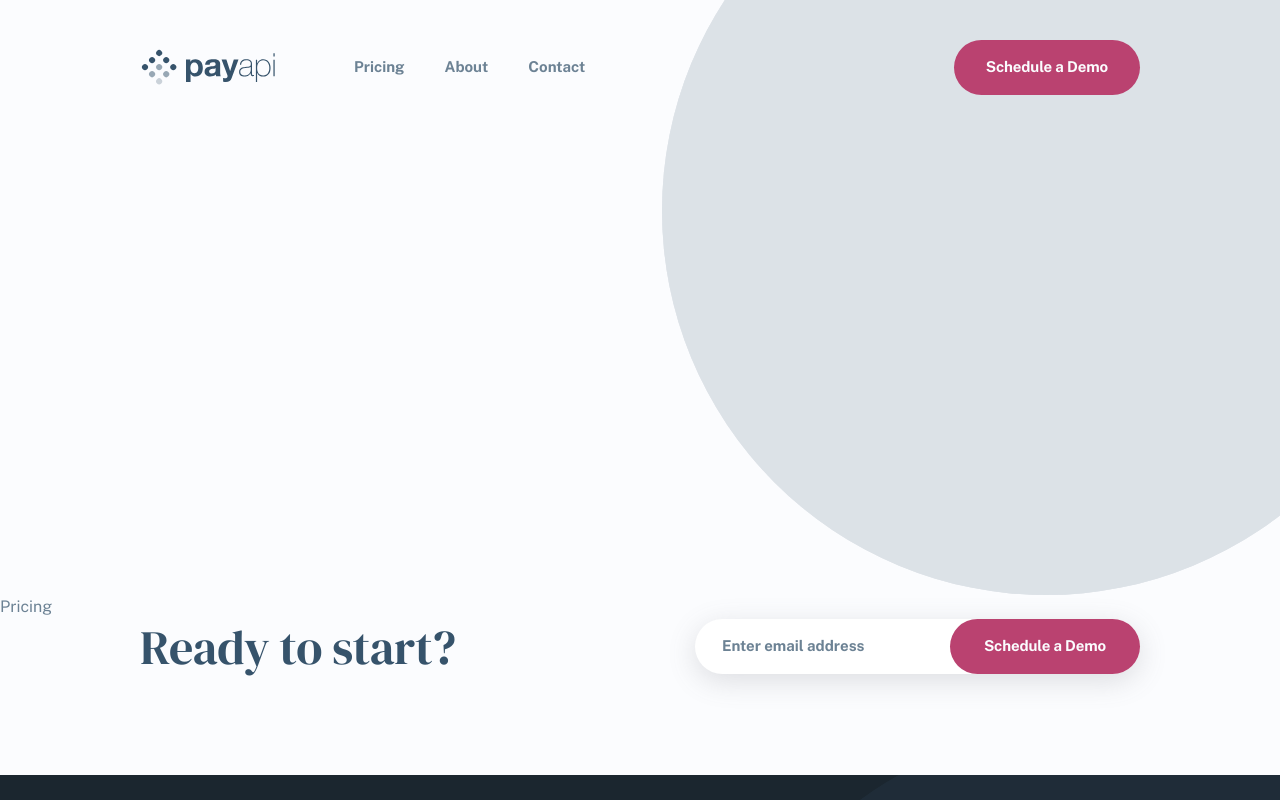
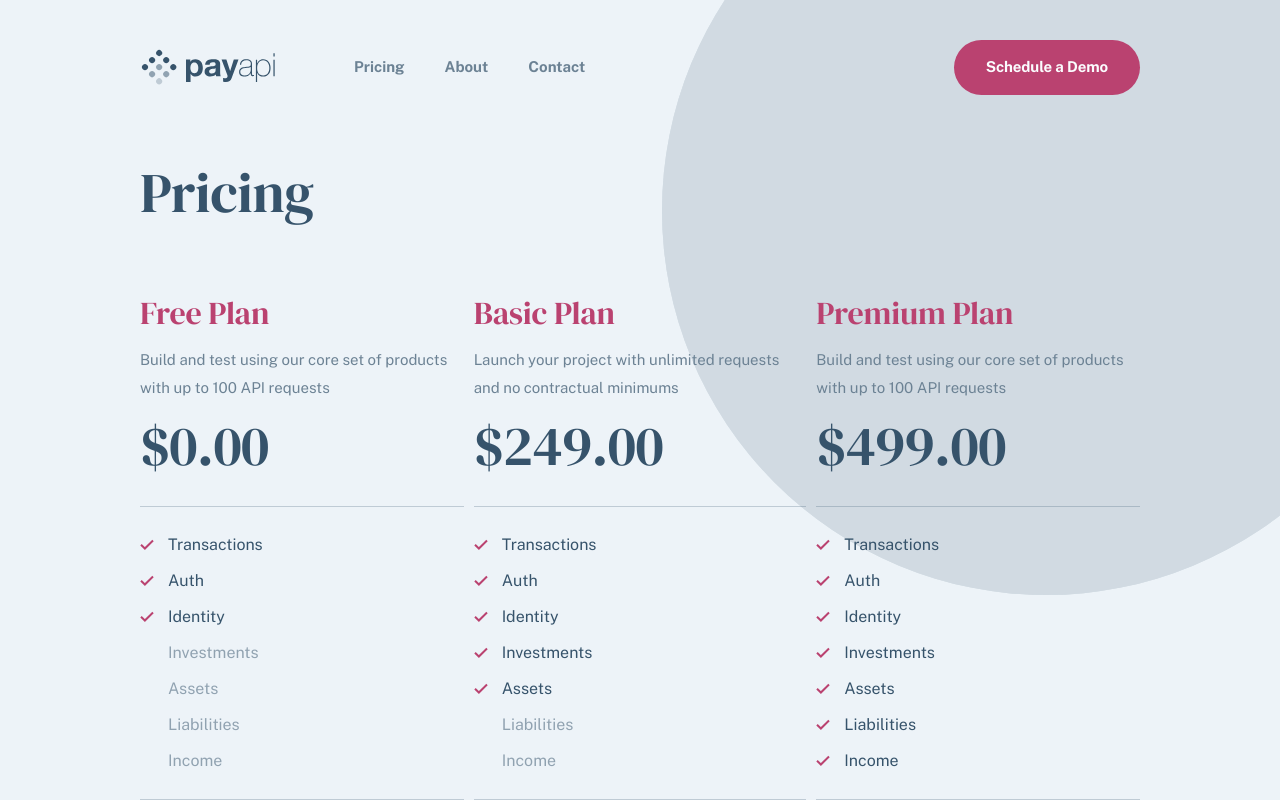
Before and after one commit to thusmiley/payapi, a React (Vite) app: page /pricing in a window 1280 px wide. Shown: the top 800 px of the page. Built offline with nearby package versions, Linux system fonts and the light colour scheme.

Commit message:
add pricing page

```diff
--- a/src/components/CTA.jsx
+++ b/src/components/CTA.jsx
@@ -25,7 +25,7 @@ const CTA = () => {
             value={email}
             onChange={handleEmailChange}
             required
-            className="bg-white rounded-full py-4 pl-[27px] w-[100%] boxShadow font-bold text-darkBlue placeholder:text-lightBlue placeholder:text-[15px] text-[15px] outline-none"
+            className="bg-white rounded-full py-4 pl-[27px] w-[100%] boxShadow font-bold text-darkBlue placeholder:text-lightBlue/50 placeholder:text-[15px] text-[15px] outline-none"
           />
           <button className="cta ctaPink w-[100%] mt-4 mb-6 md:my-0 md:absolute md:w-[190px] md:right-0">Schedule a Demo</button>
         </form>
--- a/src/components/home/Hero.jsx
+++ b/src/components/home/Hero.jsx
@@ -29,7 +29,7 @@ const Hero = () => {
               value={email}
               onChange={handleEmailChange}
               required
-              className="bg-white rounded-full py-4 pl-[27px] w-[100%] boxShadow font-bold text-darkBlue placeholder:text-lightBlue placeholder:text-[15px] text-[15px] outline-none"
+              className="bg-white rounded-full py-4 pl-[27px] w-[100%] boxShadow font-bold text-darkBlue placeholder:text-lightBlue/50 placeholder:text-[15px] text-[15px] outline-none"
             />
             <button className="cta ctaPink w-[100%] mt-4 mb-6 md:my-0 md:absolute md:w-[190px] md:right-0">Schedule a Demo</button>
           </form>
--- a/src/index.css
+++ b/src/index.css
@@ -25,7 +25,7 @@
     text-rendering: optimizeLegibility;
     scroll-behavior: smooth;
     font-family: "Public Sans", sans-serif;
-    @apply text-lightBlue bg-linkWhite;
+    @apply text-lightBlue bg-[#EDF3F8];
   }
   img {
     display: block;
@@ -39,7 +39,7 @@
     color: inherit;
   }
 }
-.heading1, .heading2, .heading3, .heading4 {
+.heading1, .heading2, .heading3, .heading4, .heading5, .heading6 {
   font-family: "DM Serif Display", serif;
   font-weight: bold;
 }
@@ -89,9 +89,68 @@
   @apply text-darkBlue;
 }
 
+.heading5 {
+  font-size: 24px;
+  line-height: 32px;
+  letter-spacing: -0.18px;
+  @apply text-darkPink;
+}
+@screen md {
+  .heading5 {
+    line-height: 40px;
+  }
+}
+@screen md {
+  .heading5 {
+    font-size: 32px;
+  }
+}
+
+.heading6 {
+  font-size: 56px;
+  line-height: 72px;
+  letter-spacing: -0.43px;
+  @apply text-darkBlue;
+}
+@screen md {
+  .heading6 {
+    font-size: 48px;
+    letter-spacing: -0.37px;
+  }
+}
+@screen xl {
+  .heading6 {
+    font-size: 56px;
+    line-height: 72px;
+    letter-spacing: -0.43px;
+  }
+}
+
 .paragraph {
   font-size: 15px;
   line-height: 28px;
+}
+
+.pricing-li {
+  font-size: 16px;
+  line-height: 28px;
+  @apply text-darkBlue text-left;
+}
+
+.pricing-li li {
+  opacity: 0.5;
+  position: relative;
+  @apply mb-2 last:mb-0;
+}
+
+.pricing-li li.active {
+  opacity: 1;
+}
+
+.pricing-li li.active::before {
+  content: url("/src/assets/shared/desktop/icon-check.svg");
+  position: absolute;
+  left: -28px;
 }
 
 /* general styles  */
@@ -138,6 +197,14 @@
 
 .ctaTransparent:hover {
   @apply text-navy bg-linkWhite;
+}
+
+.ctaAccess {
+  @apply text-darkBlue border-[1px] border-darkBlue;
+}
+
+.ctaAccess:hover {
+  @apply text-linkWhite bg-darkBlue;
 }
 
 .sidebar {
--- a/src/index.sass
+++ b/src/index.sass
@@ -22,7 +22,7 @@
         text-rendering: optimizeLegibility
         scroll-behavior: smooth
         font-family: 'Public Sans', sans-serif
-        @apply text-lightBlue bg-linkWhite
+        @apply text-lightBlue bg-[#EDF3F8]
 
     img
         display: block
@@ -35,7 +35,7 @@
         color: inherit
 
 // headings and paragraphs
-.heading1, .heading2, .heading3, .heading4
+.heading1, .heading2, .heading3, .heading4, .heading5, .heading6
     font-family: 'DM Serif Display', serif
     font-weight: bold
 
@@ -76,9 +76,49 @@
     letter-spacing: -.14px
     @apply text-darkBlue
 
+.heading5
+    font-size: 24px
+    line-height: 32px
+    letter-spacing: -.18px
+    @apply text-darkPink
+    @screen md
+        line-height: 40px
+    @screen md
+        font-size: 32px
+
+.heading6
+    font-size: 56px
+    line-height: 72px
+    letter-spacing: -.43px
+    @apply text-darkBlue
+    @screen md
+        font-size: 48px
+        letter-spacing: -.37px
+    @screen xl
+        font-size: 56px
+        line-height: 72px
+        letter-spacing: -.43px
+
 .paragraph
     font-size: 15px
     line-height: 28px
+
+.pricing-li
+    font-size: 16px
+    line-height: 28px
+    @apply text-darkBlue text-left
+
+.pricing-li li
+    opacity: .5
+    position: relative
+    @apply mb-2 last:mb-0
+
+.pricing-li li.active
+    opacity: 1
+.pricing-li li.active::before
+    content: url('/src/assets/shared/desktop/icon-check.svg')
+    position: absolute
+    left: -28px
 
 /* general styles  */
 .flexCenter
@@ -115,6 +155,12 @@
 
 .ctaTransparent:hover
     @apply text-navy bg-linkWhite
+
+.ctaAccess
+    @apply text-darkBlue border-[1px] border-darkBlue
+
+.ctaAccess:hover
+    @apply text-linkWhite bg-darkBlue
 
 .sidebar
     animation: slide-in 0.5s cubic-bezier(0.25, 0.46, 0.45, 0.94) both
--- a/src/pages/Pricing.jsx
+++ b/src/pages/Pricing.jsx
@@ -1,9 +1,77 @@
-import React from 'react'
+import React from "react";
 
 const Pricing = () => {
   return (
-    <div>Pricing</div>
-  )
-}
+    <section className="mt-[-110px] mb-28 md:mt-[-150px] md:mb-[100px] xl:mt-[-430px] xl:mb-[96px]">
+      <div className="w-container px-cx mx-auto text-center xl:text-left">
+        <h1 className="heading1 xl:text-[56px] xl:leading-[56px]">Pricing</h1>
+        <div className="mt-20 md:flex xl:mt-[72px]">
+          {/* free plan */}
+          <div>
+            <h2 className="heading5 mb-[17px] md:mb-[13px]">Free Plan</h2>
+            <p className="paragraph">Build and test using our core set of products with up to 100 API requests</p>
+            <h3 className="heading6 mt-2 pb-6  border-b-[1px] border-darkBlue/25 md:mt-[19px] md:pb-[21px] xl:mt-2 xl:pb-6 ">$0.00</h3>
+            <ul className="py-6 pricing-li max-w-[96px] mx-auto md:py-[21px] xl:py-6 xl:ml-7">
+              <li className="active">Transactions</li>
+              <li className="active">Auth</li>
+              <li className="active">Identity</li>
+              <li>Investments</li>
+              <li>Assets</li>
+              <li>Liabilities</li>
+              <li>Income</li>
+            </ul>
+            <div className="pt-10 border-t-[1px] border-darkBlue/25 xl:pt-12">
+              <a href="/pricing" className="cta ctaAccess">
+                Request Access
+              </a>
+            </div>
+          </div>
 
-export default Pricing
+          {/* basic plan */}
+          <div className="mt-16 md:mt-0 md:mx-[10px]">
+            <h2 className="heading5 mb-[17px] md:mb-[13px]">Basic Plan</h2>
+            <p className="paragraph">Launch your project with unlimited requests and no contractual minimums</p>
+            <h3 className="heading6 mt-2 pb-6  border-b-[1px] border-darkBlue/25 md:mt-[19px] md:pb-[21px] xl:mt-2 xl:pb-6">$249.00</h3>
+            <ul className="py-6 pricing-li max-w-[96px] mx-auto md:py-[21px] xl:py-6 xl:ml-7">
+              <li className="active">Transactions</li>
+              <li className="active">Auth</li>
+              <li className="active">Identity</li>
+              <li className="active">Investments</li>
+              <li className="active">Assets</li>
+              <li>Liabilities</li>
+              <li>Income</li>
+            </ul>
+            <div className="pt-10 border-t-[1px] border-darkBlue/25 xl:pt-12">
+              <a href="/pricing" className="cta ctaAccess">
+                Request Access
+              </a>
+            </div>
+          </div>
+
+          {/* premium plan */}
+          <div className="mt-16 md:mt-0">
+            <h2 className="heading5 mb-[17px] md:mb-[13px]">Premium Plan</h2>
+            <p className="paragraph">Build and test using our core set of products with up to 100 API requests</p>
+            <h3 className="heading6 mt-2 pb-6  border-b-[1px] border-darkBlue/25 md:mt-[19px] md:pb-[21px] xl:mt-2 xl:pb-6">$499.00</h3>
+            <ul className="py-6 pricing-li max-w-[96px] mx-auto md:py-[21px] xl:py-6 xl:ml-7">
+              <li className="active">Transactions</li>
+              <li className="active">Auth</li>
+              <li className="active">Identity</li>
+              <li className="active">Investments</li>
+              <li className="active">Assets</li>
+              <li className="active">Liabilities</li>
+              <li className="active">Income</li>
+            </ul>
+            <div className="pt-10 border-t-[1px] border-darkBlue/25 xl:pt-12">
+              <a href="/pricing" className="cta ctaAccess">
+                Request Access
+              </a>
+            </div>
+          </div>
+        </div>
+      </div>
+    </section>
+  );
+};
+
+export default Pricing;
```
Also changed, not shown: 1 other file (tests, documents, lock files or other folders).
